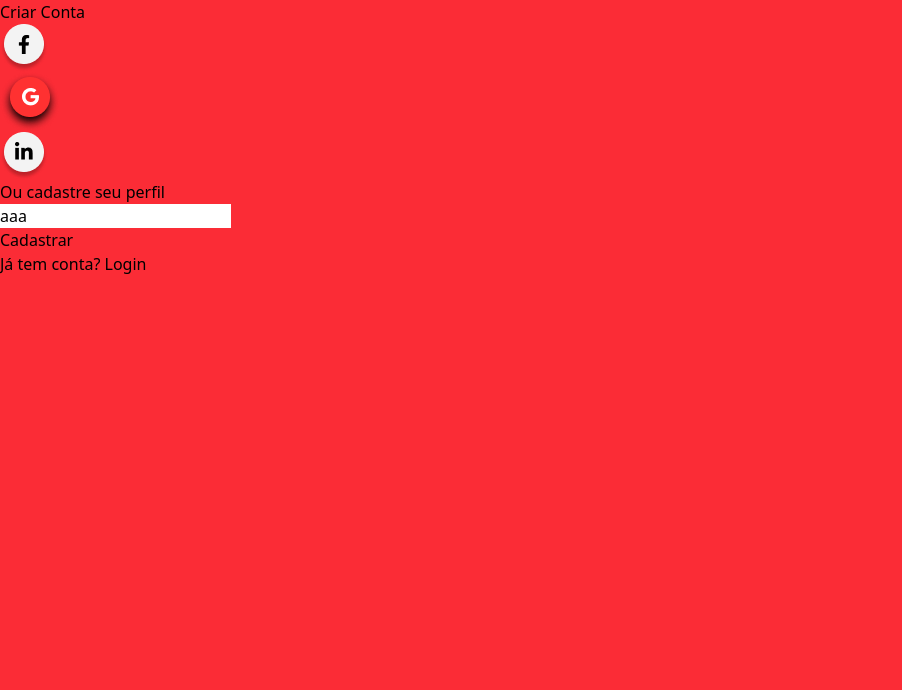
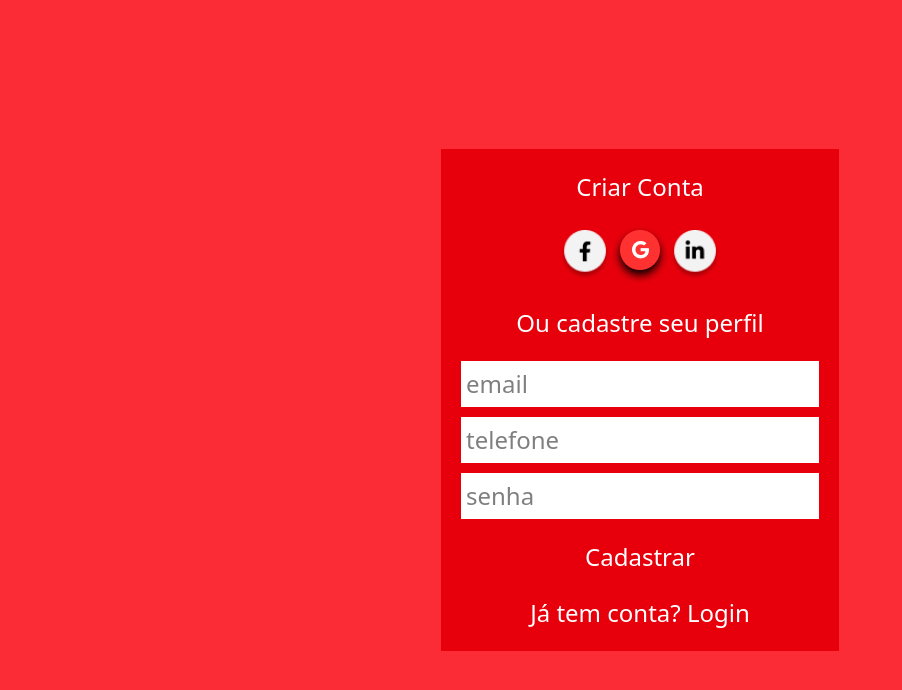
Before and after one commit to julioau15/formulario-tailwind, a plain HTML site: page index.html in a window 1280 px wide. Shown: the whole page, without its empty margins (0-902 px from the left). Drawn offline with nearby package versions, Linux system fonts and the light colour scheme.

Commit message:
estilizando formulário

```diff
--- a/index.html
+++ b/index.html
@@ -6,21 +6,25 @@
     <script src="https://cdn.jsdelivr.net/npm/@tailwindcss/browser@4"></script>
     <title>Formulário</title>
 </head>
-<body class="bg-red-500 flex-colunm justify-center items-center">
-    <main>
-            <h1>Criar Conta</h1>
-        <div>
-            <img src="img/facebook-icon.png" alt="icon facebook">
-            <img src="img/google-icon.png" alt="icon google">
-            <img src="img/linkind-icon.png" alt="icon linkind">
+<body class="bg-red-500 flex justify-center items-center md:h-[100vh]">
+    <main class='bg-red-600 flex flex-col justify-center items-center p-[20px] gap-[20px] text-white text-[1.5rem] w-[100vw] h-[100vh] md:w-auto md:h-auto'>
+        <h1>Criar Conta</h1>
+
+        <div class="flex items-center">
+            <img src="img/facebook-icon.png" alt="icon facebook" class="w-[50px] h-[50px]">
+            <img src="img/google-icon.png" alt="icon google" class="w-[60px] h-[60px] ">
+            <img src="img/linkind-icon.png" alt="icon linkedin" class="w-[50px] h-[50px]">
         </div>
+
         <p>Ou cadastre seu perfil</p>
-        <div>
-            <input type="text" value="aaa" class="bg-white">
+
+        <div class="flex flex-col gap-[10px] text-black">
+            <input type="text" placeholder="email" class="bg-white p-[5px]">
+            <input type="text" placeholder="telefone" class="bg-white p-[5px]">
+            <input type="text" placeholder="senha" class="bg-white p-[5px]">
         </div>
 
         <button>Cadastrar</button>
-
         <p>Já tem conta? <a href="#">Login</a></p>
 
     </main>
```
